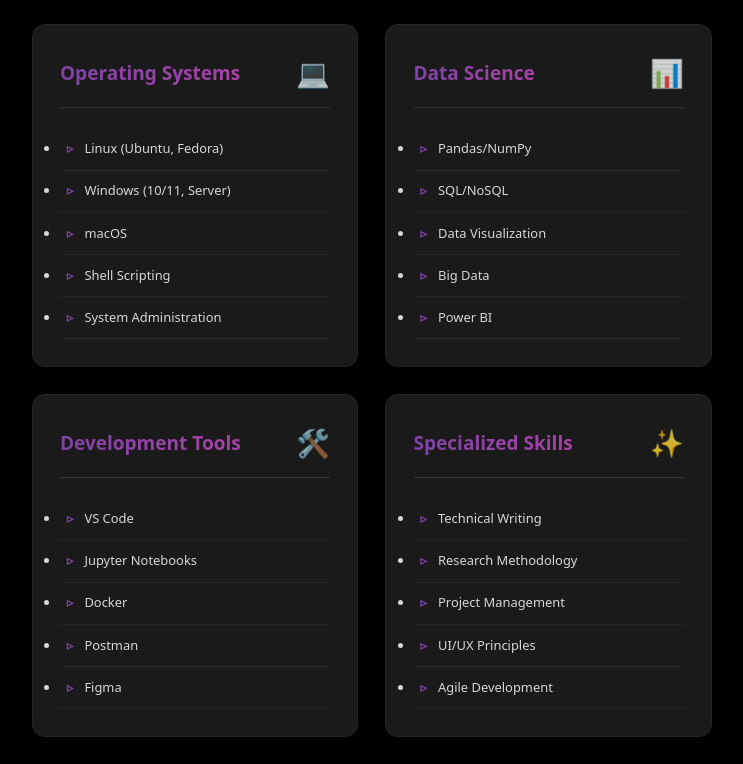
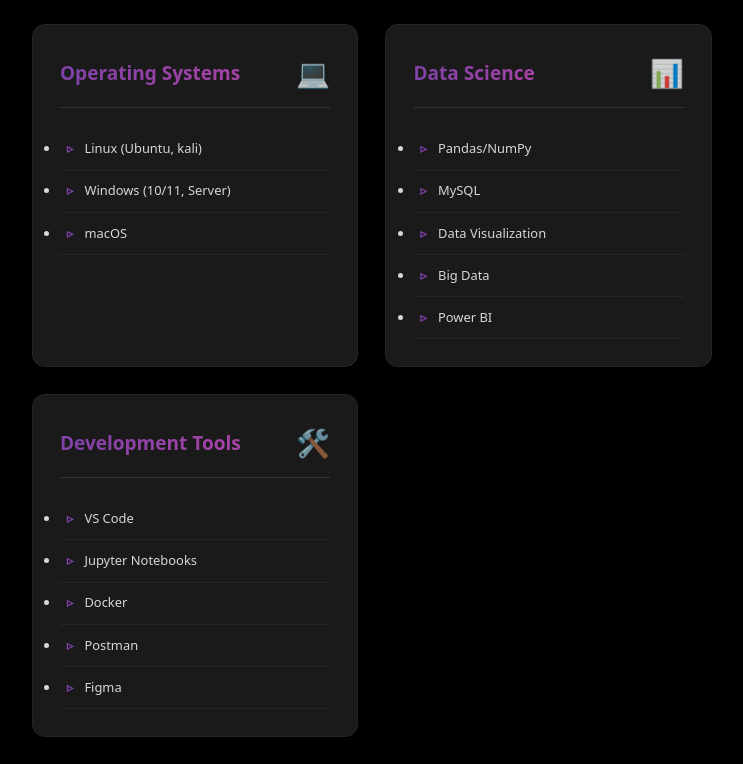
Before and after one commit to Ruthvik-Bandari/New_Portfolio2.0, a website: page skills.html in a window 1280 px wide. Shown: the part 876-1640 px from the top of the page, without its empty margins (71-814 px from the left). Drawn offline with nearby package versions, Linux system fonts and the light colour scheme.

Commit message:
Add files via upload

```diff
--- a/skills.html
+++ b/skills.html
@@ -66,10 +66,8 @@
                         <ul class="skill-items">
                             <li>HTML/CSS/JavaScript</li>
                             <li>React</li>
-                            <li>Node.js</li>
                             <li>Git/GitHub</li>
                             <li>WordPress</li>
-                            <li>Power BI</li>
                         </ul>
                     </div>
 
@@ -80,11 +78,9 @@
                             <div class="skill-icon">💻</div>
                         </div>
                         <ul class="skill-items">
-                            <li>Linux (Ubuntu, Fedora)</li>
+                            <li>Linux (Ubuntu, kali)</li>
                             <li>Windows (10/11, Server)</li>
                             <li>macOS</li>
-                            <li>Shell Scripting</li>
-                            <li>System Administration</li>
                         </ul>
                     </div>
 
@@ -96,7 +92,7 @@
                         </div>
                         <ul class="skill-items">
                             <li>Pandas/NumPy</li>
-                            <li>SQL/NoSQL</li>
+                            <li>MySQL</li>
                             <li>Data Visualization</li>
                             <li>Big Data</li>
                             <li>Power BI</li>
@@ -117,21 +113,6 @@
                             <li>Figma</li>
                         </ul>
                     </div>
-
-                    <!-- Special Skills -->
-                    <div class="skill-card" data-aos="fade-up" data-aos-duration="1400">
-                        <div class="skill-header">
-                            <h3>Specialized Skills</h3>
-                            <div class="skill-icon">✨</div>
-                        </div>
-                        <ul class="skill-items">
-                            <li>Technical Writing</li>
-                            <li>Research Methodology</li>
-                            <li>Project Management</li>
-                            <li>UI/UX Principles</li>
-                            <li>Agile Development</li>
-                        </ul>
-                    </div>
                 </div>
             </div>
         </main>
```
Also changed, not shown: Projects.html (+2 -2 lines).
